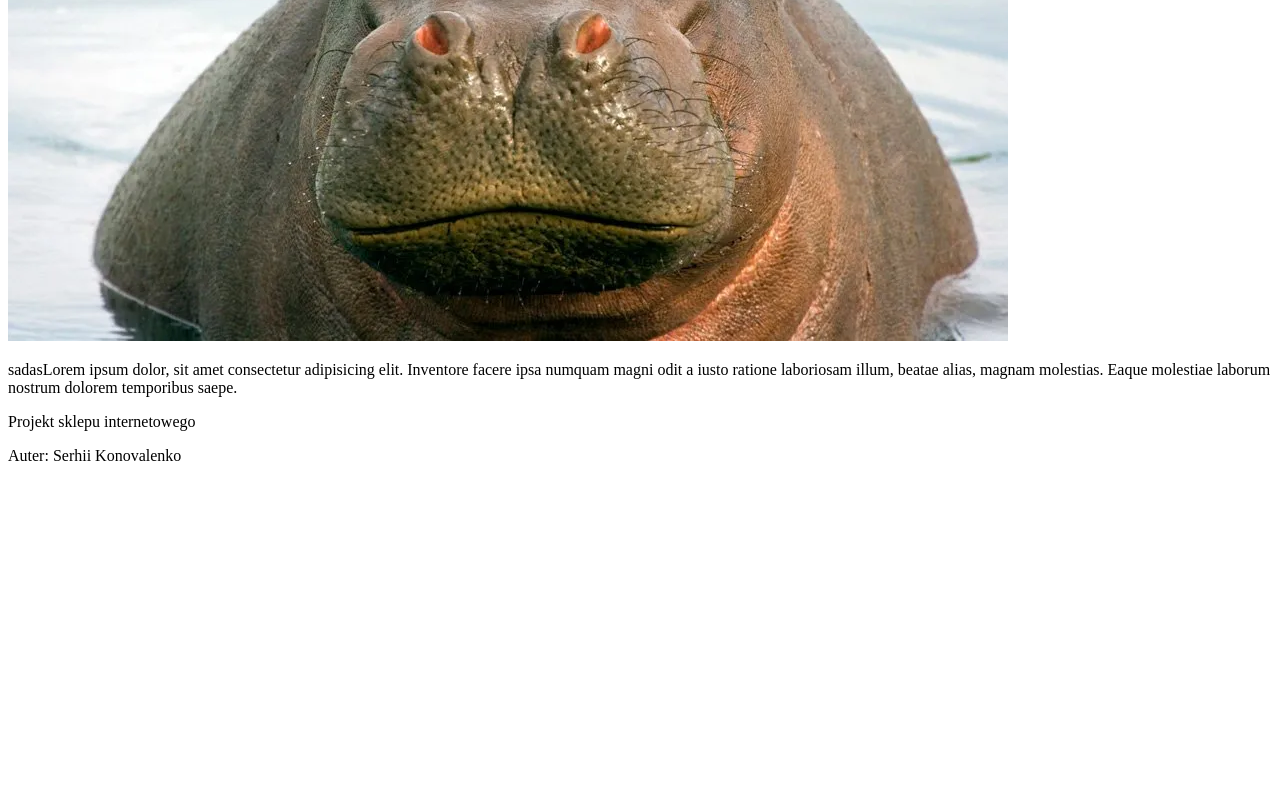
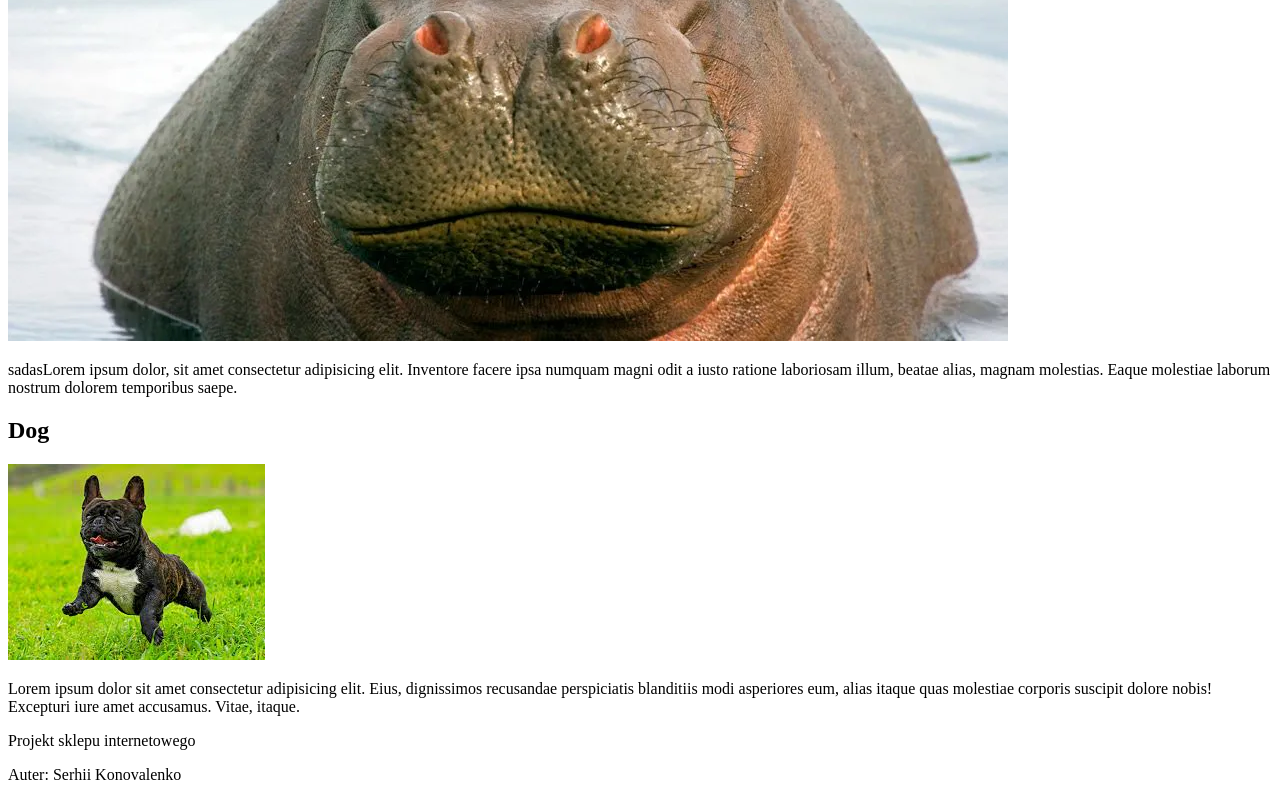
Before and after one commit to serhiiwwdq12/Shop-online, a plain HTML site: page index.html in a window 1280 px wide. Shown: the part 464-1264 px from the top of the page. Before the commit the page ends 945 px from the top, so only its background shows below. Drawn offline with Linux system fonts and the light colour scheme.

Commit message:
dodał sekcję Dog

```diff
--- a/index.html
+++ b/index.html
@@ -17,6 +17,13 @@
             <p>sadasLorem ipsum dolor, sit amet consectetur adipisicing elit. Inventore facere ipsa numquam magni odit a iusto ratione laboriosam illum, beatae alias, magnam molestias. Eaque molestiae laborum nostrum dolorem temporibus saepe.</p>
 
         </section>
+        <section>
+
+            <h2>Dog</h2>
+            <img src="./img/Dog.jpg" alt="">
+            <p>Lorem ipsum dolor sit amet consectetur adipisicing elit. Eius, dignissimos recusandae perspiciatis blanditiis modi asperiores eum, alias itaque quas molestiae corporis suscipit dolore nobis! Excepturi iure amet accusamus. Vitae, itaque.</p>
+
+        </section>
     </main>
     <footer>
         <p>Projekt sklepu internetowego</p>
```
Also changed, not shown: img/Dog.jpg (added).
